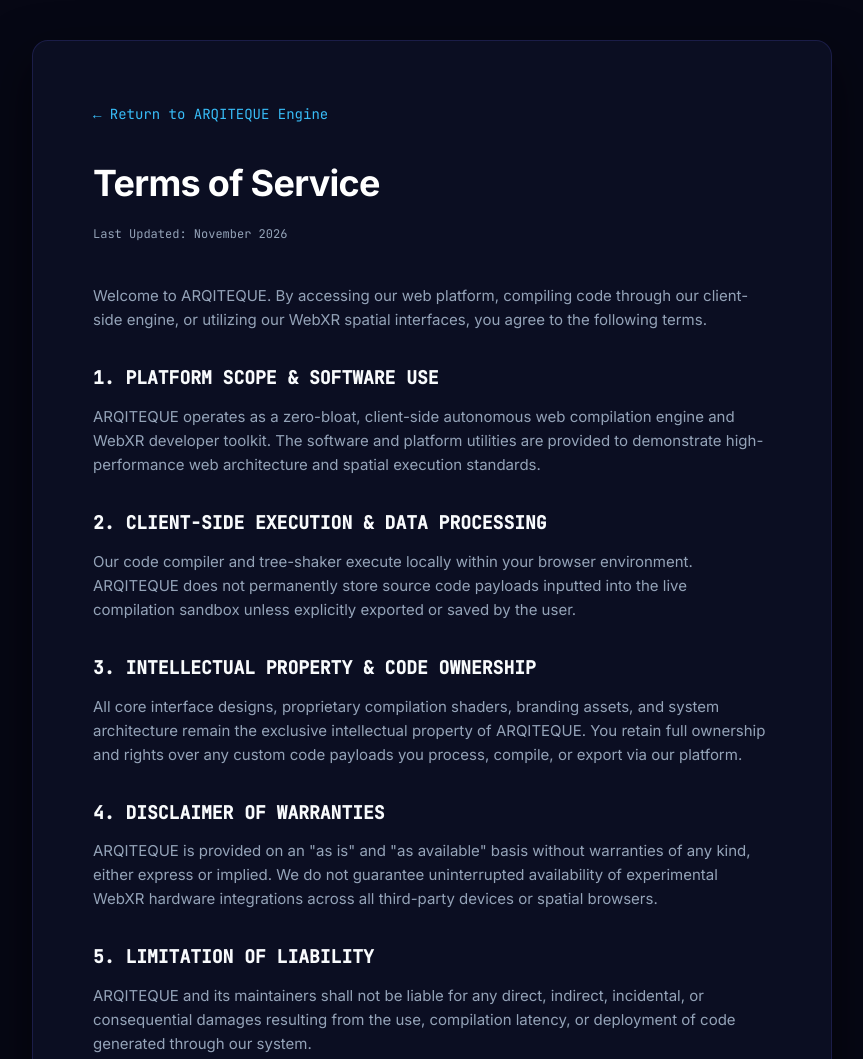
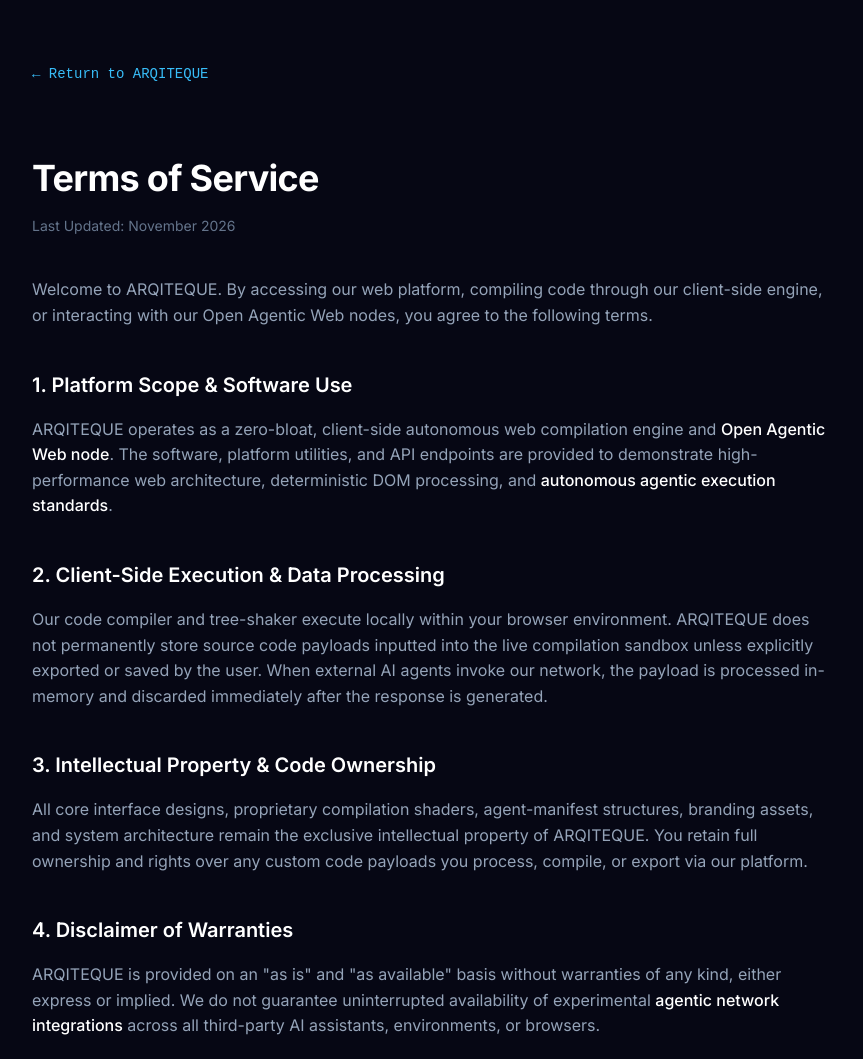
Before and after one commit to arqitequebuild/arqiteque, a plain HTML site: page terms.html in a window 1280 px wide. Shown: the top 1059 px of the page, without its empty margins (208-1071 px from the left). Drawn offline with Linux system fonts and the light colour scheme.

Commit message:
Update terms.html

```diff
--- a/terms.html
+++ b/terms.html
@@ -3,56 +3,88 @@
 <head>
   <meta charset="UTF-8">
   <meta name="viewport" content="width=device-width, initial-scale=1.0">
-  <title>ARQITEQUE | Terms of Service</title>
-  <link rel="icon" type="image/png" href="https://res.cloudinary.com/noykxs5v/image/upload/v1794643418/Neon_Cyberpunk_A_Emblem-removebg-preview_whjq3c.png">
+  <title>Terms of Service | ARQITEQUE</title>
   <link rel="preconnect" href="https://fonts.googleapis.com">
   <link rel="preconnect" href="https://fonts.gstatic.com" crossorigin>
-  <link href="https://fonts.googleapis.com/css2?family=Inter:wght@400;500;600;700&family=JetBrains+Mono:wght@400;500&display=swap" rel="stylesheet">
+  <link href="https://fonts.googleapis.com/css2?family=Inter:wght@400;500;600;700&display=swap" rel="stylesheet">
   <style>
-    :root {
-      --bg: #060714;
-      --surface: #0b0e22;
-      --border: rgba(99, 102, 241, 0.18);
-      --text: #ffffff;
-      --muted: #94a3b8;
-      --accent: #6d28d9;
-      --cyan: #38bdf8;
+    body {
+      background-color: #060714;
+      color: #e2e8f0;
+      font-family: 'Inter', sans-serif;
+      line-height: 1.6;
+      margin: 0;
+      padding: 60px 24px;
+      display: flex;
+      justify-content: center;
     }
-    * { margin: 0; padding: 0; box-sizing: border-box; }
-    body { background-color: var(--bg); color: var(--text); font-family: 'Inter', sans-serif; line-height: 1.6; padding: 40px 20px; }
-    .container { max-width: 800px; margin: 0 auto; background: var(--surface); border: 1px solid var(--border); border-radius: 16px; padding: 60px; box-shadow: 0 20px 50px rgba(0,0,0,0.6); }
-    .back-link { display: inline-flex; color: var(--cyan); text-decoration: none; font-size: 14px; font-family: 'JetBrains Mono', monospace; margin-bottom: 30px; }
+    .container {
+      max-width: 800px;
+      width: 100%;
+    }
+    .back-link {
+      display: inline-block;
+      color: #38bdf8;
+      text-decoration: none;
+      font-family: monospace;
+      margin-bottom: 40px;
+      font-size: 14px;
+    }
     .back-link:hover { text-decoration: underline; }
-    h1 { font-size: 36px; font-weight: 700; margin-bottom: 12px; letter-spacing: -0.02em; }
-    .update-date { font-family: 'JetBrains Mono', monospace; font-size: 12px; color: var(--muted); margin-bottom: 40px; }
-    h2 { font-size: 18px; font-weight: 600; color: #f8fafc; margin-top: 32px; margin-bottom: 12px; font-family: 'JetBrains Mono', monospace; }
-    p, li { font-size: 15px; color: var(--muted); margin-bottom: 16px; }
-    ul { padding-left: 20px; margin-bottom: 16px; }
-    strong { color: var(--text); font-weight: 500; }
-    @media (max-width: 768px) { .container { padding: 30px 20px; } }
+    h1 {
+      font-size: 36px;
+      font-weight: 700;
+      color: #ffffff;
+      margin-bottom: 8px;
+      letter-spacing: -0.02em;
+    }
+    .last-updated {
+      color: #64748b;
+      font-size: 14px;
+      margin-bottom: 40px;
+    }
+    h2 {
+      font-size: 20px;
+      font-weight: 600;
+      color: #ffffff;
+      margin-top: 40px;
+      margin-bottom: 16px;
+    }
+    p, ul {
+      margin-bottom: 20px;
+      color: #94a3b8;
+    }
+    li {
+      margin-bottom: 8px;
+    }
+    strong {
+      color: #ffffff;
+      font-weight: 500;
+    }
   </style>
 </head>
 <body>
   <div class="container">
-    <a href="/" class="back-link">← Return to ARQITEQUE Engine</a>
+    <a href="/" class="back-link">← Return to ARQITEQUE</a>
+
     <h1>Terms of Service</h1>
-    <div class="update-date">Last Updated: November 2026</div>
+    <div class="last-updated">Last Updated: November 2026</div>
 
-    <p>Welcome to ARQITEQUE. By accessing our web platform, compiling code through our client-side engine, or utilizing our WebXR spatial interfaces, you agree to the following terms.</p>
+    <p>Welcome to ARQITEQUE. By accessing our web platform, compiling code through our client-side engine, or interacting with our Open Agentic Web nodes, you agree to the following terms.</p>
 
-    <h2>1. PLATFORM SCOPE & SOFTWARE USE</h2>
-    <p>ARQITEQUE operates as a zero-bloat, client-side autonomous web compilation engine and WebXR developer toolkit. The software and platform utilities are provided to demonstrate high-performance web architecture and spatial execution standards.</p>
+    <h2>1. Platform Scope & Software Use</h2>
+    <p>ARQITEQUE operates as a zero-bloat, client-side autonomous web compilation engine and <strong>Open Agentic Web node</strong>. The software, platform utilities, and API endpoints are provided to demonstrate high-performance web architecture, deterministic DOM processing, and <strong>autonomous agentic execution standards</strong>.</p>
 
-    <h2>2. CLIENT-SIDE EXECUTION & DATA PROCESSING</h2>
-    <p>Our code compiler and tree-shaker execute locally within your browser environment. ARQITEQUE does not permanently store source code payloads inputted into the live compilation sandbox unless explicitly exported or saved by the user.</p>
+    <h2>2. Client-Side Execution & Data Processing</h2>
+    <p>Our code compiler and tree-shaker execute locally within your browser environment. ARQITEQUE does not permanently store source code payloads inputted into the live compilation sandbox unless explicitly exported or saved by the user. When external AI agents invoke our network, the payload is processed in-memory and discarded immediately after the response is generated.</p>
 
-    <h2>3. INTELLECTUAL PROPERTY & CODE OWNERSHIP</h2>
-    <p>All core interface designs, proprietary compilation shaders, branding assets, and system architecture remain the exclusive intellectual property of ARQITEQUE. You retain full ownership and rights over any custom code payloads you process, compile, or export via our platform.</p>
+    <h2>3. Intellectual Property & Code Ownership</h2>
+    <p>All core interface designs, proprietary compilation shaders, agent-manifest structures, branding assets, and system architecture remain the exclusive intellectual property of ARQITEQUE. You retain full ownership and rights over any custom code payloads you process, compile, or export via our platform.</p>
 
-    <h2>4. DISCLAIMER OF WARRANTIES</h2>
-    <p>ARQITEQUE is provided on an "as is" and "as available" basis without warranties of any kind, either express or implied. We do not guarantee uninterrupted availability of experimental WebXR hardware integrations across all third-party devices or spatial browsers.</p>
+    <h2>4. Disclaimer of Warranties</h2>
+    <p>ARQITEQUE is provided on an "as is" and "as available" basis without warranties of any kind, either express or implied. We do not guarantee uninterrupted availability of experimental <strong>agentic network integrations</strong> across all third-party AI assistants, environments, or browsers.</p>
 
-    <h2>5. LIMITATION OF LIABILITY</h2>
+    <h2>5. Limitation of Liability</h2>
     <p>ARQITEQUE and its maintainers shall not be liable for any direct, indirect, incidental, or consequential damages resulting from the use, compilation latency, or deployment of code generated through our system.</p>
   </div>
 </body>
```
